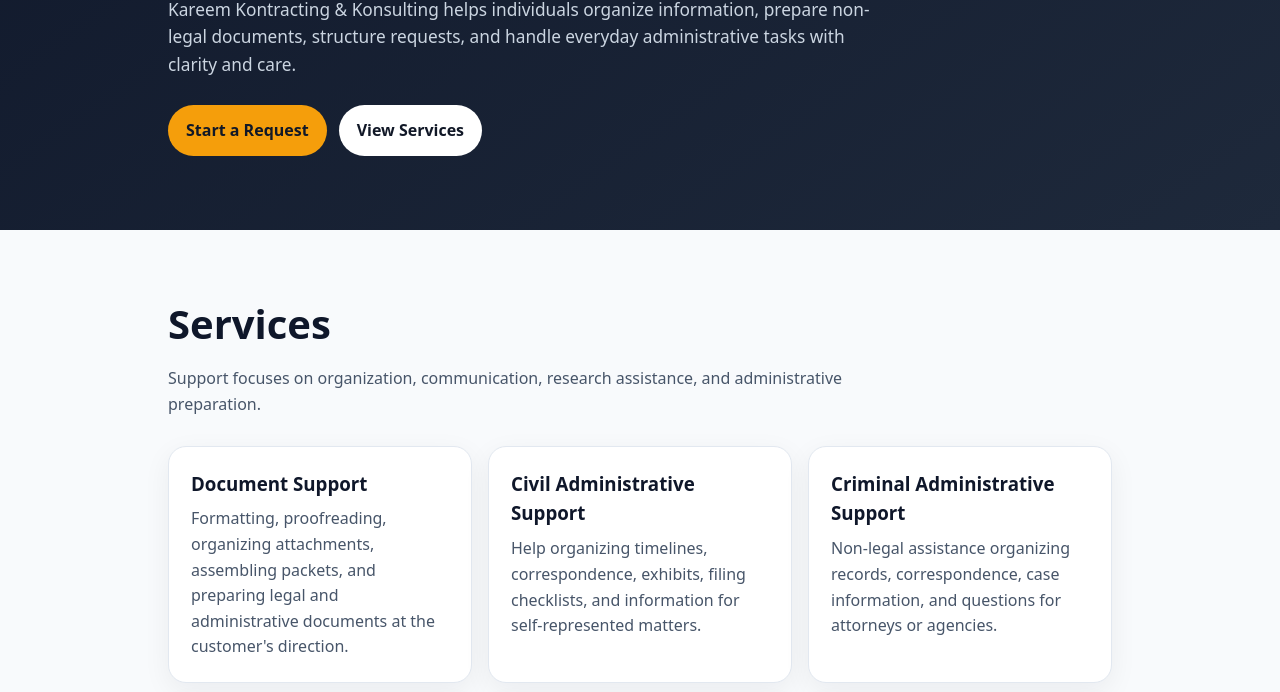
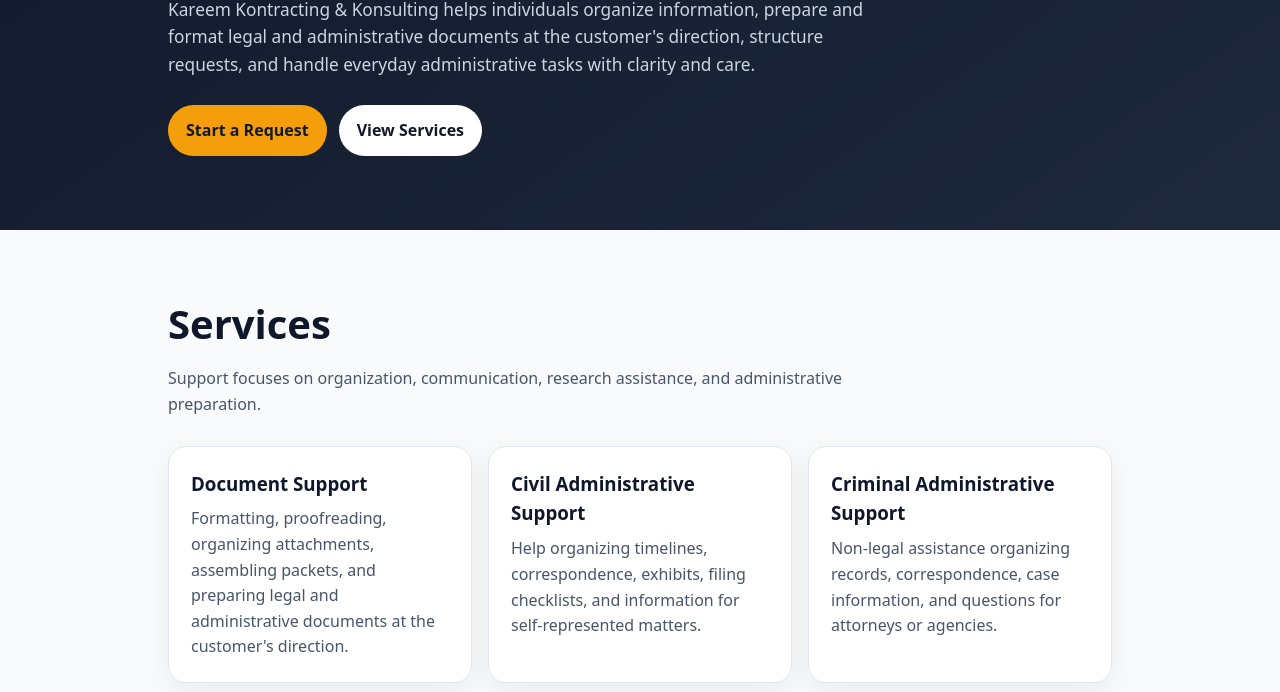
Before and after one commit to kareemkontractn/kareem-kontracting-konsulting, a plain HTML site: page index.html in a window 1280 px wide. Shown: the part 408-1100 px from the top of the page. Drawn offline with Linux system fonts and the light colour scheme.

Commit message:
Correct legal document preparation wording

```diff
--- a/index.html
+++ b/index.html
@@ -73,7 +73,7 @@
         <span class="eyebrow">Practical support. Clear next steps.</span>
         <h1>Administrative help built for real-world problems.</h1>
         <p>
-          Kareem Kontracting & Konsulting helps individuals organize information, prepare non-legal documents,
+          Kareem Kontracting & Konsulting helps individuals organize information, prepare and format legal and administrative documents at the customer's direction,
           structure requests, and handle everyday administrative tasks with clarity and care.
         </p>
         <div class="actions">
```
